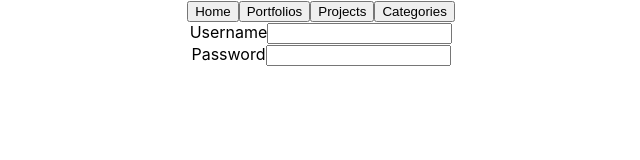
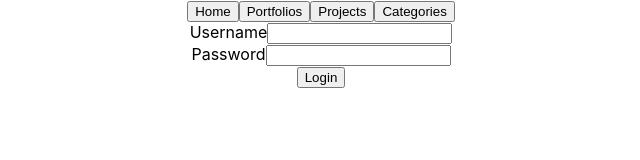
Before and after one commit to NoahAl777/pro-portfolio, a React (Create React App) app in the folder client/: page /login in a window 1280 px wide. Shown: the top 160 px of the page, without its empty margins (319-959 px from the left). Built offline with nearby package versions, Linux system fonts and the light colour scheme; no server answers.

Commit message:
add submit button to Login form

```diff
--- a/client/src/Components/Login.js
+++ b/client/src/Components/Login.js
@@ -10,6 +10,8 @@ const Login = () => {
         <br />
         <label>Password</label>
         <input type="text"></input>
+        <br />
+        <input type="submit" value="Login"></input>
       </form>
     </div>
   )
```
